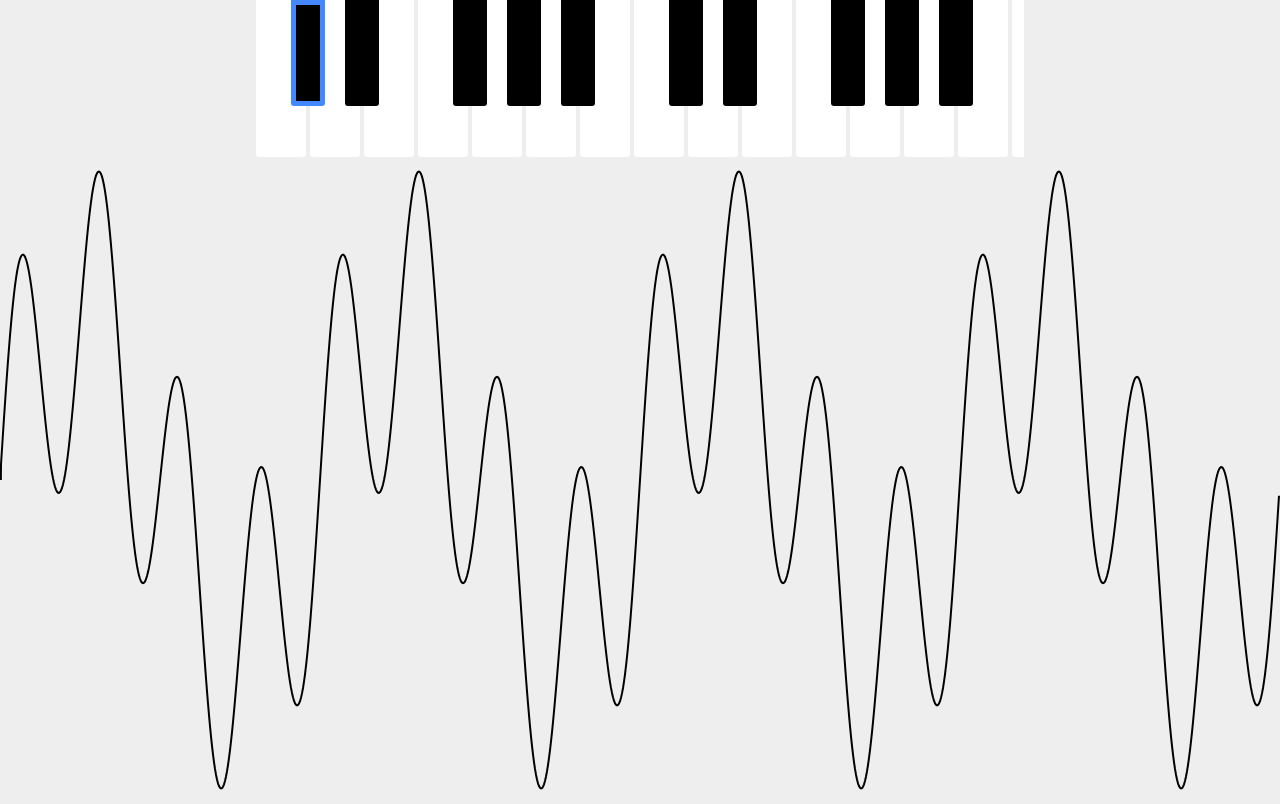
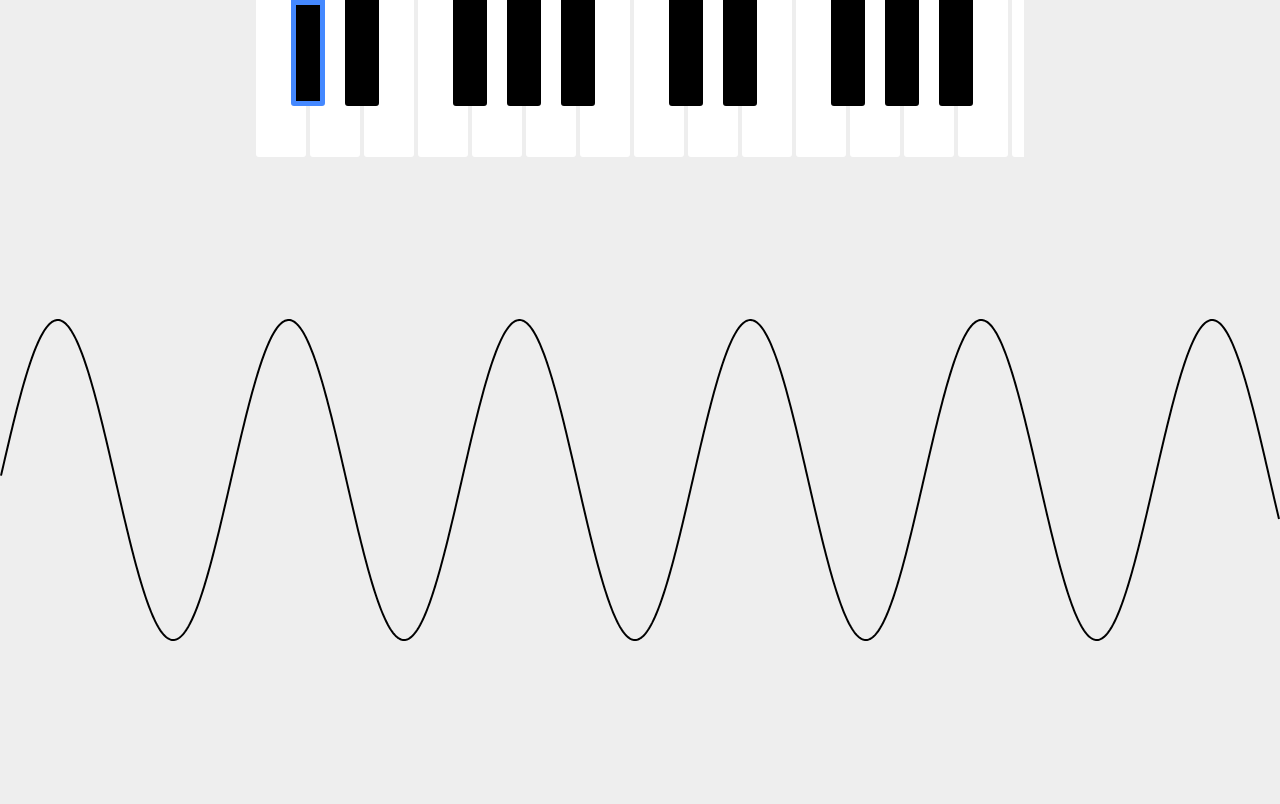
Before and after one commit to matt-in-a-hat/sound-vis, a plain HTML site: page index.html in a window 1280 px wide. Both pictures are taken after a click on the element 308 px from the left and 53 px from the top of the page. Drawn offline with nearby package versions, Linux system fonts and the light colour scheme.

Commit message:
Hooked the piano up to the visualisation to show the wave of the note(s) selected.

```diff
--- a/index.html
+++ b/index.html
@@ -1,5 +1,5 @@
 <!DOCTYPE html>
-<html style="width: 100%; height: 100%;">
+<html>
     <head>
         <title>Music Vis</title>
 
--- a/main.js
+++ b/main.js
@@ -2,71 +2,6 @@
 /*global $*/
 
 $(function () {
-
-    var eq = function (x) {
-        var y = Math.sin(x);
-        return y;
-    };
-
-    var eq2 = function (x) {
-        var y = Math.sin(4 * x);
-        return y;
-    };
-
-    var periodScale = 4;
-
-
-    var visCanvasJQ = $('#visualisation_canvas');
-    var visCanvas = visCanvasJQ[0];
-    var visContext = visCanvas.getContext('2d');
-
-    visCanvas.height = visCanvasJQ.height();
-    visCanvas.width = visCanvasJQ.width();
-
-    var visCenterHeight = Math.ceil(visCanvas.height / 2);
-    var visCanvasWidth = visCanvas.width;
-
-    visContext.strokeStyle = "black";
-    visContext.lineWidth = 2;
-    visContext.beginPath();
-    visContext.moveTo(eq(1), visCenterHeight);
-
-    var x, y, scaledX;
-    var xScaler = visCanvasWidth / (periodScale * 2 * Math.PI);
-    for (x = 1; x < visCanvasWidth; x++) {
-        scaledX = x / xScaler;
-        y = visCenterHeight - ((eq(scaledX) + eq2(scaledX)) / 2) * visCenterHeight;
-        visContext.lineTo(x, y);
-    }
-    visContext.stroke();
-
-
-    // visContext.beginPath();
-    // visContext.moveTo(eq(1), visCenterHeight);
-    // visContext.strokeStyle = "blue";
-    // visContext.lineWidth = 1;
-
-    // xScaler = visCanvasWidth / (periodScale * 2 * Math.PI);
-    // for (x = 1; x < visCanvasWidth; x++) {
-    //     scaledX = x / xScaler;
-    //     y = visCenterHeight - eq(scaledX) * visCenterHeight;
-    //     visContext.lineTo(x, y);
-    // }
-    // visContext.stroke();
-
-
-    // visContext.beginPath();
-    // visContext.moveTo(eq(1), visCenterHeight);
-    // visContext.strokeStyle = "red";
-    // visContext.lineWidth = 1;
-
-    // xScaler = visCanvasWidth / (periodScale * 2 * Math.PI);
-    // for (x = 1; x < visCanvasWidth; x++) {
-    //     scaledX = x / xScaler;
-    //     y = visCenterHeight - eq2(scaledX) * visCenterHeight;
-    //     visContext.lineTo(x, y);
-    // }
-    // visContext.stroke();
 
 
     var PIANO_KEY_FREQUENCIES = {
@@ -108,15 +43,105 @@ $(function () {
         "B5": 987.77
     };
 
+    var calculateY = function (x, key) {
+        var freq = PIANO_KEY_FREQUENCIES[key];
+        // The constant is just to scale it to fit on screen
+        // TODO define elsewhere (make zoomable?)
+        var y = Math.sin((x * freq) / 100);
+        return y;
+    };
+
+    var periodScale = 4;
+
+
+    var visCanvasJQ = $('#visualisation_canvas');
+    var visCanvas = visCanvasJQ[0];
+    var visContext = visCanvas.getContext('2d');
+
+    visCanvas.height = visCanvasJQ.height();
+    visCanvas.width = visCanvasJQ.width();
+
+    var visCenterHeight = Math.ceil(visCanvas.height / 2);
+    var visCanvasWidth = visCanvas.width;
+
+
     var playingKeys = {};
+
+    var updateVisualisation = function () {
+
+        visContext.fillStyle = "#EEE";
+        visContext.fillRect(0, 0, visCanvas.width, visCanvas.height);
+
+        visContext.strokeStyle = "black";
+        visContext.lineWidth = 2;
+        visContext.beginPath();
+
+        var x, y, scaledX, keys, noteTotal, noteCount, i;
+        var xScaler = visCanvasWidth / (periodScale * 2 * Math.PI);
+        var placed = false;
+        for (x = 1; x < visCanvasWidth; x++) {
+            scaledX = x / xScaler;
+
+            keys = Object.keys(playingKeys);
+            noteTotal = 0;
+            noteCount = keys.length;
+            for (i = keys.length - 1; i >= 0; i--) {
+                noteCount += 1;
+                noteTotal += calculateY(scaledX, keys[i]);
+            }
+
+            y = visCenterHeight - (noteTotal / noteCount) * visCenterHeight;
+            if (placed) {
+                visContext.lineTo(x, y);
+            } else {
+                visContext.moveTo(x, y);
+                placed = true;
+            }
+        }
+        visContext.stroke();
+    };
+
+
+    // visContext.beginPath();
+    // visContext.moveTo(eq(1), visCenterHeight);
+    // visContext.strokeStyle = "blue";
+    // visContext.lineWidth = 1;
+
+    // xScaler = visCanvasWidth / (periodScale * 2 * Math.PI);
+    // for (x = 1; x < visCanvasWidth; x++) {
+    //     scaledX = x / xScaler;
+    //     y = visCenterHeight - eq(scaledX) * visCenterHeight;
+    //     visContext.lineTo(x, y);
+    // }
+    // visContext.stroke();
+
+
+    // visContext.beginPath();
+    // visContext.moveTo(eq(1), visCenterHeight);
+    // visContext.strokeStyle = "red";
+    // visContext.lineWidth = 1;
+
+    // xScaler = visCanvasWidth / (periodScale * 2 * Math.PI);
+    // for (x = 1; x < visCanvasWidth; x++) {
+    //     scaledX = x / xScaler;
+    //     y = visCenterHeight - eq2(scaledX) * visCenterHeight;
+    //     visContext.lineTo(x, y);
+    // }
+    // visContext.stroke();
+
 
 
     $('.piano-key').on('click', function (e) {
         var key = e.currentTarget;
         var keyID = key.id;
         if (PIANO_KEY_FREQUENCIES[keyID]) {
-            playingKeys[keyID] = !playingKeys[keyID];
+            if (playingKeys[keyID]) {
+                delete playingKeys[keyID];
+            } else {
+                playingKeys[keyID] = true;
+            }
             $(key).toggleClass('playing-key');
+            updateVisualisation();
         }
     });
 
--- a/style.css
+++ b/style.css
@@ -1,4 +1,8 @@
 
+html {
+    width: 100%;
+    height: 100%;
+}
 
 body {
     width: 100%;
```
